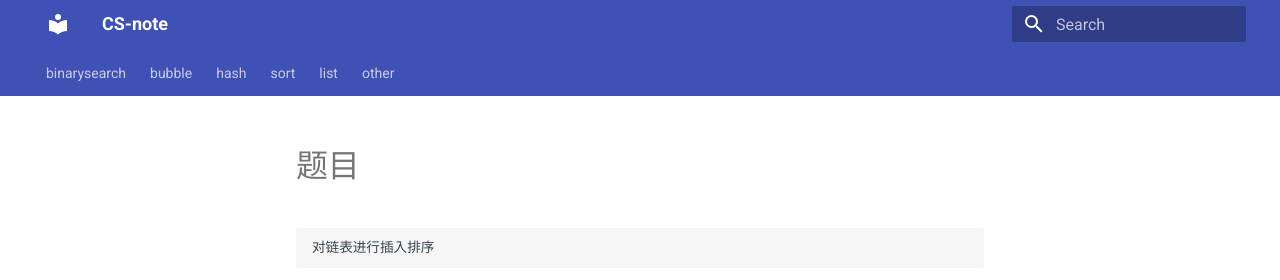
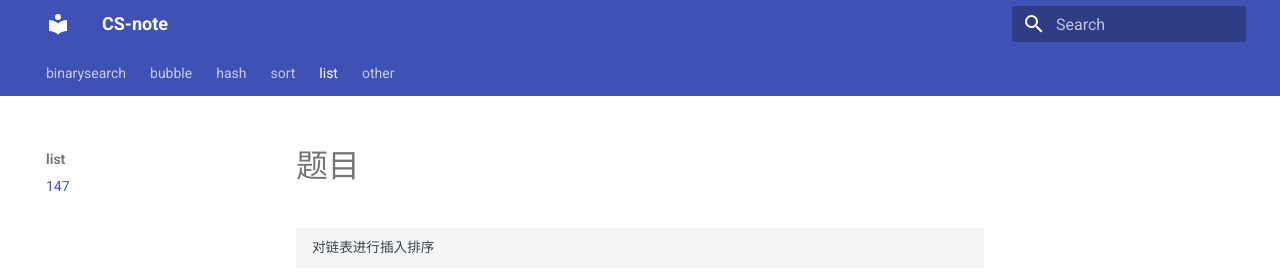
Before and after one commit to TBLGSn/CS-note, an MkDocs documentation site: the page built from leetcode/147.md, in a window 1280 px wide. Shown: the top 280 px of the page. Built offline with MkDocs 1.6.1 and Material for MkDocs 9.7.7, drawn with Linux system fonts in a browser that asks for light colours.

Commit message:
Update mkdocs.yml

```diff
--- a/mkdocs.yml
+++ b/mkdocs.yml
@@ -21,7 +21,7 @@ nav:
     - 1305: 1305.md
     - 1481: 1481.md
   - list:
-    - 174: 174.md
+    - 147: 147.md
   - other:
     - 11: 11.md
     - 120: 120.md
```
